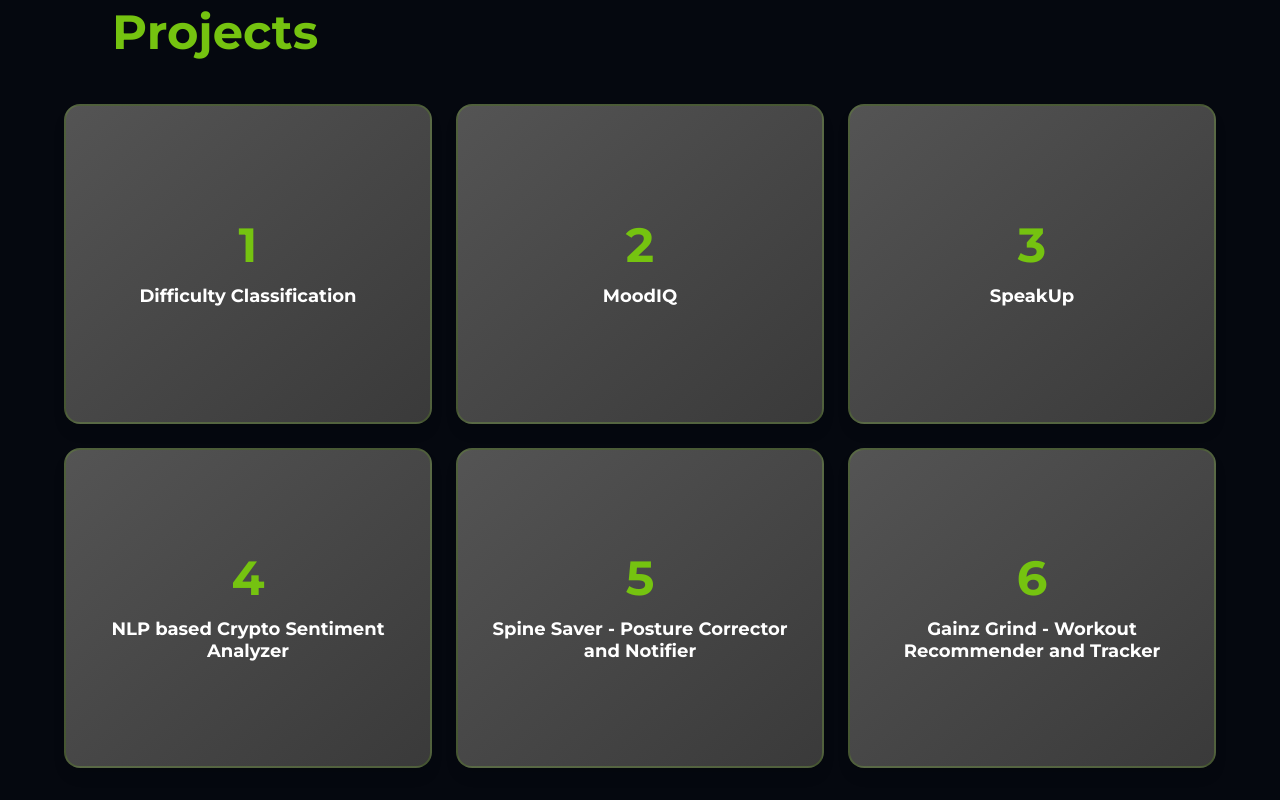
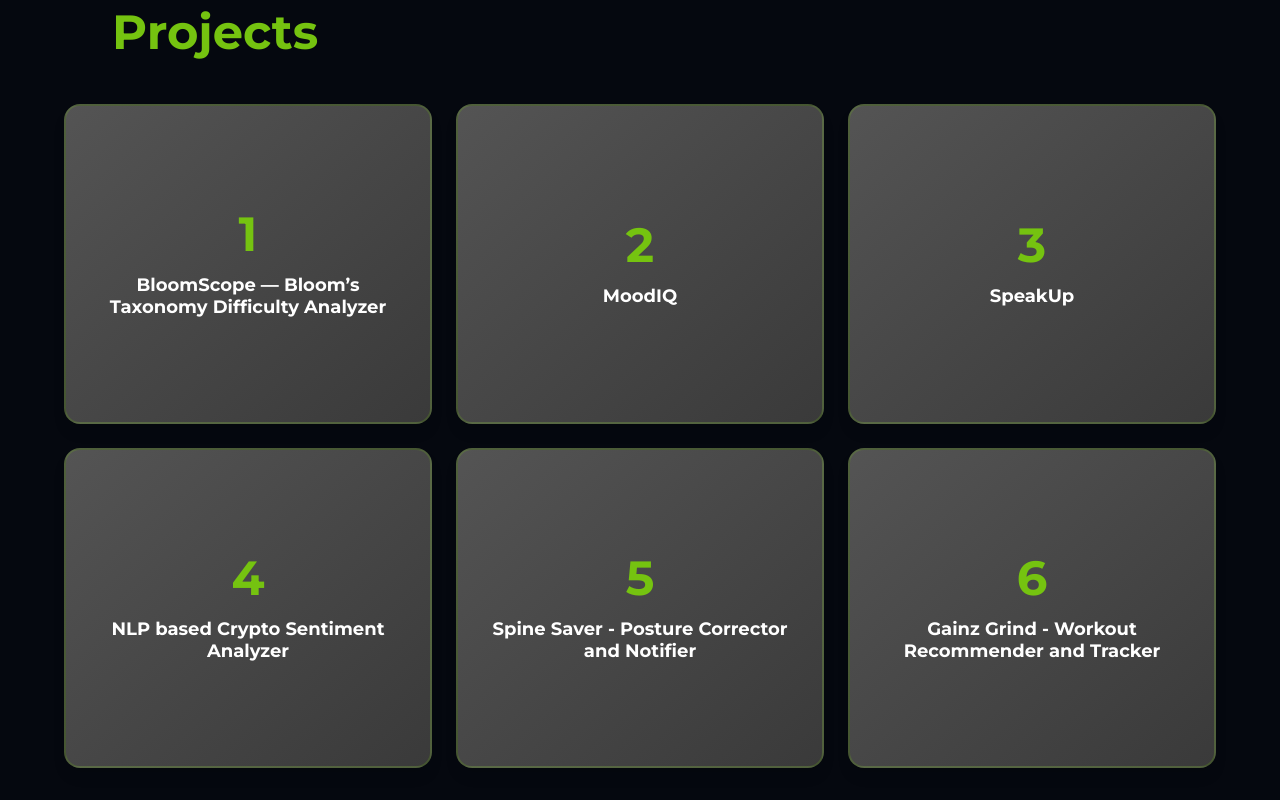
Before and after one commit to zen0529/Aldren-Arcenal---Portfolio, a React (Vite) app: page / in a window 1280 px wide. Shown: the part 824-1624 px from the top of the page. Built offline with nearby package versions, Linux system fonts and the light colour scheme.

Commit message:
update descriptions

```diff
--- a/src/pages/projects.tsx
+++ b/src/pages/projects.tsx
@@ -4,9 +4,8 @@ import { ExternalLink, ChevronLeft, ChevronRight, X } from 'lucide-react';
 const projectsData = [
   {
     id: 1,
-    title: "Difficulty Classification",
-    description:
-      "An intelligent study platform that personalizes TOPCIT exam preparation using Retrieval-Augmented Generation and Computer-Adaptive Testing to optimize learning paths.",
+    title: "BloomScope — Bloom’s Taxonomy Difficulty Analyzer",
+    description: "BloomScope is an NLP-powered question difficulty classifier that predicts the cognitive level of a question using Bloom’s Taxonomy. The system evaluates text using TF-IDF semantics, readability scores, vocabulary richness, and linguistic structure to estimate five difficulty tiers: Very Easy → Very Hard.",
     images: [
       "/assets/difficulty_class/diff1.png",
       "/assets/difficulty_class/diff2.png",
@@ -18,7 +17,7 @@ const projectsData = [
     id: 2,
     title: "MoodIQ",
     description:
-      "A seamless order management system that streamlines restaurant operations with real-time tracking, inventory management, and customer analytics.",
+      "MoodIQ turns your daily emotional check-ins into meaningful, personalized insights. Track your feelings, energy, and reflections — then let the system analyze your patterns, highlight trends, and reveal the emotional shifts you usually miss. Every entry contributes to a richer understanding of your emotional journey.",
     images: [
       "/assets/moodIQ/m1.png",
       "/assets/moodIQ/m2.png",
```
